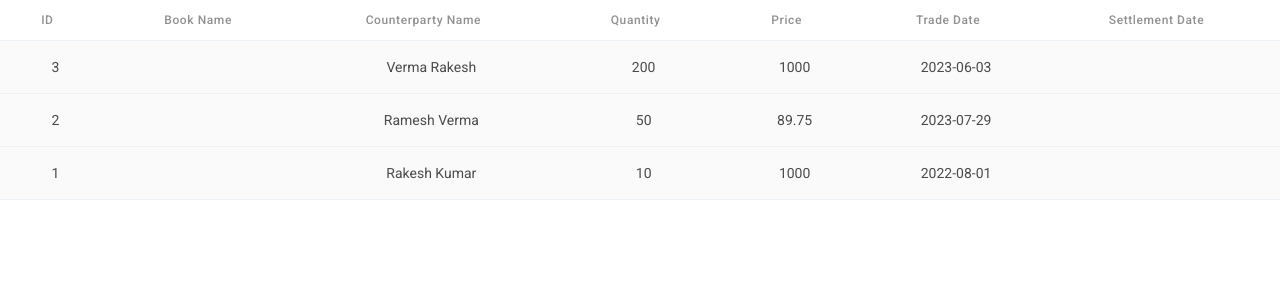
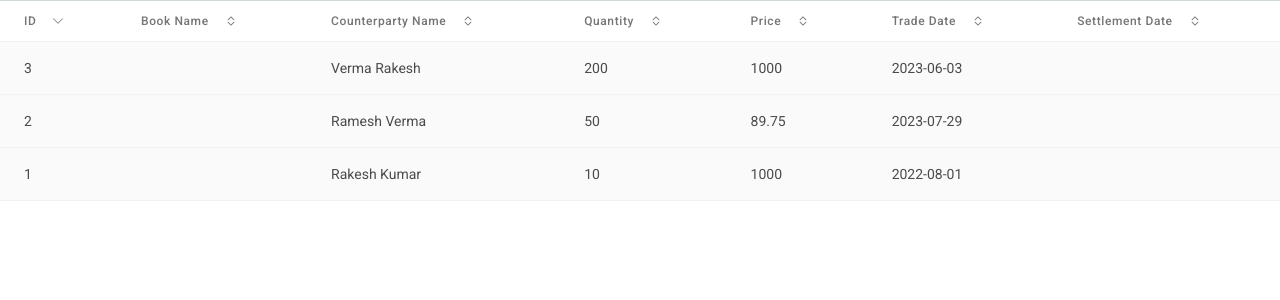
Before and after one commit to Ajinkya2000/bonds, a Next.js app in the folder client/: page /trade/1 in a window 1280 px wide. Both pictures are taken after a click on the element "ID". Shown: the top 300 px of the page. Built offline with nearby package versions, Linux system fonts and the light colour scheme.

Commit message:
complete bonds page

```diff
--- a/client/src/components/DataTable/DataTable.tsx
+++ b/client/src/components/DataTable/DataTable.tsx
@@ -1,6 +1,5 @@
 import * as React from "react";
-import { Table, Thead, Tbody, Tr, Th, Td, chakra, Box } from "@chakra-ui/react";
-// import { TriangleDownIcon, TriangleUpIcon } from "@chakra-ui/icons";
+import { Table, Thead, Tbody, Tr, Th, Td, chakra, Box, Flex } from "@chakra-ui/react";
 import {
 	useReactTable,
 	flexRender,
@@ -11,7 +10,7 @@ import {
 } from "@tanstack/react-table";
 import styles from '@/styles/DataTable.module.css';
 import { roboto } from "@/utils/fonts";
-// import { BondDataType } from "@/types";
+import { BsChevronDown, BsChevronUp, BsChevronExpand } from 'react-icons/bs'
 
 export type DataTableProps<Data extends Object> = {
 	data: Data[];
@@ -36,7 +35,7 @@ export function DataTable<Data extends object>({
 
 	return (
 		<Box className={styles.tableContainer}>
-			<Table>
+			<Table borderTop="1px" borderColor="gray.550">
 				<Thead>
 					{table.getHeaderGroups().map((headerGroup) => (
 						<Tr key={headerGroup.id}>
@@ -48,26 +47,28 @@ export function DataTable<Data extends object>({
 										key={header.id}
 										onClick={header.column.getToggleSortingHandler()}
 										isNumeric={meta?.isNumeric}
-										color="gray.450"
+										color="gray.425"
 										textTransform="none"
 										fontWeight="500"
-										textAlign="center"
+										// textAlign="center"
 										fontFamily={roboto.style.fontFamily}
 									>
+										<Flex alignItems='center'>
 											{flexRender(
 												header.column.columnDef.header,
 												header.getContext()
 											)}
 
 											<chakra.span pl="4">
-											{/* {header.column.getIsSorted() ? (
+												{header.column.getIsSorted() ? (
 													header.column.getIsSorted() === "desc" ? (
-												<TriangleDownIcon aria-label="sorted descending" />
+														<BsChevronDown aria-label="sorted descending" />
 													) : (
-												<TriangleUpIcon aria-label="sorted ascending" />
+														<BsChevronUp aria-label="sorted ascending" />
 													)
-										) : null} */}
+												) : <BsChevronExpand />}
 											</chakra.span>
+										</Flex>
 									</Th>
 								);
 							})}
@@ -81,7 +82,7 @@ export function DataTable<Data extends object>({
 								// see https://tanstack.com/table/v8/docs/api/core/column-def#meta to type this correctly
 								const meta: any = cell.column.columnDef.meta;
 								return (
-									<Td key={cell.id} isNumeric={meta?.isNumeric} textAlign="center">
+									<Td key={cell.id} isNumeric={meta?.isNumeric}>
 										{flexRender(cell.column.columnDef.cell, cell.getContext())}
 									</Td>
 								);
--- a/client/src/pages/index.tsx
+++ b/client/src/pages/index.tsx
@@ -24,7 +24,7 @@ export default function Home() {
         Bonds & Securities
         <BsArrowRight />
       </Text>
-      <Flex justifyContent='space-between' alignItems='center'>
+      <Flex mb='6' justifyContent='space-between' alignItems='center'>
         <Flex>
           <Button size='sm'
             leftIcon={<GoMultiSelect size={18} />}
--- a/client/src/styles/DataTable.module.css
+++ b/client/src/styles/DataTable.module.css
@@ -1,3 +1,24 @@
-/* .tableContainer{
+.tableContainer{
     height: 70vh;
-} */
+    overflow-y: scroll;
+}
+
+.tableContainer::-webkit-scrollbar-track
+{
+	-webkit-box-shadow: inset 0 0 6px rgba(0,0,0,0.3);
+	border-radius: 10px;
+	/* background-color: #F5F5F5; */
+}
+
+.tableContainer::-webkit-scrollbar
+{
+	width: 12px;
+	/* background-color: #F5F5F5; */
+}
+
+.tableContainer::-webkit-scrollbar-thumb
+{
+	border-radius: 10px;
+	-webkit-box-shadow: inset 0 0 6px rgba(0,0,0,.3);
+	background-color: #919191;
+}
--- a/client/src/utils/columns.tsx
+++ b/client/src/utils/columns.tsx
@@ -36,7 +36,7 @@ export const columns = [
   columnHelper.accessor("status", {
     cell: (info) => {
       const value = info.getValue();
-      return <Box color="blue.550" bg="blue.250" fontSize={"xs"} fontWeight={700} py={0.5} borderRadius={"lg"}>{value}</Box>
+      return <Box color="blue.550" textAlign='center' bg="blue.250" fontSize={"xs"} fontWeight={700} py={0.5} borderRadius={"lg"}>{value}</Box>
     },
     header: "Status"
   }),
--- a/client/src/utils/theme.ts
+++ b/client/src/utils/theme.ts
@@ -5,6 +5,7 @@ const theme = extendTheme({
     gray: {
       250: "#FAFAFA",
       350: "#EEEEEE",
+      425: "#757575",
       450: "#919191",
       550: "#D1D8DC",
       750: "#4B4B4B",
```
Lines whose indentation alone changed are shown as unchanged.
